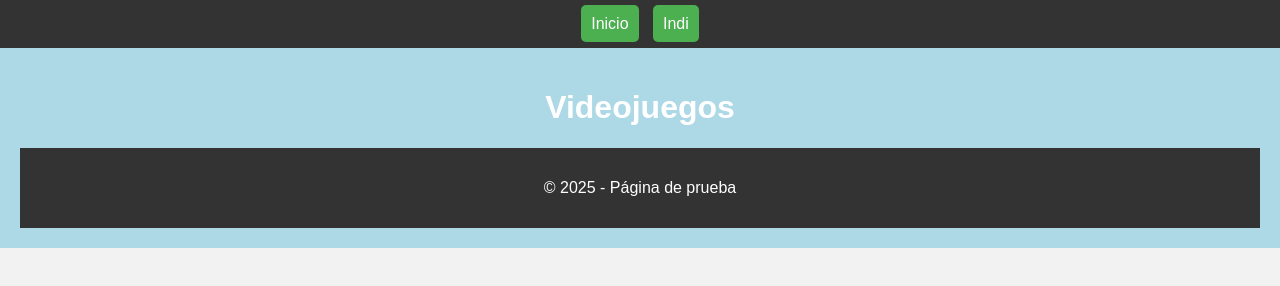
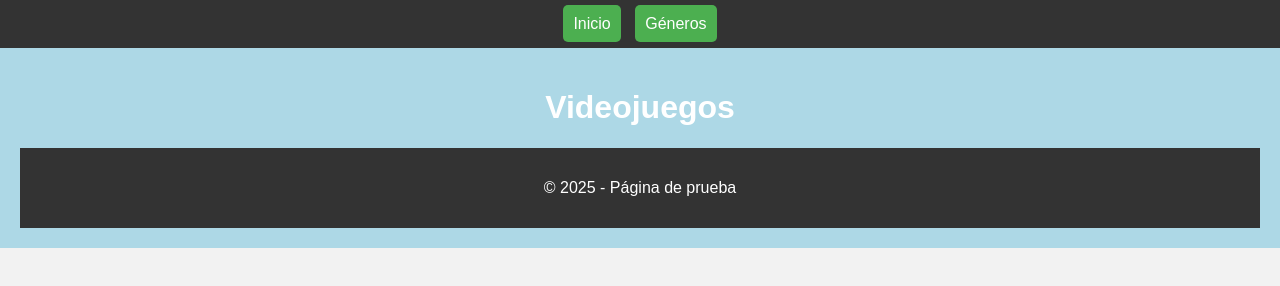
Before and after one commit to Miguelmnt/Proyecto-computaci-n-Miguel-, a plain HTML site: page index.html in a window 1280 px wide. Drawn offline with Linux system fonts and the light colour scheme.

Commit message:
Update index.html

```diff
--- a/index.html
+++ b/index.html
@@ -9,7 +9,7 @@
 <body>
   <nav>
 <a href="index.html">Inicio</a>
-<a href="Indi.html">Indi</a>
+<a href="Indi.html">Géneros</a>
 
 </nav>
 <header>
```
